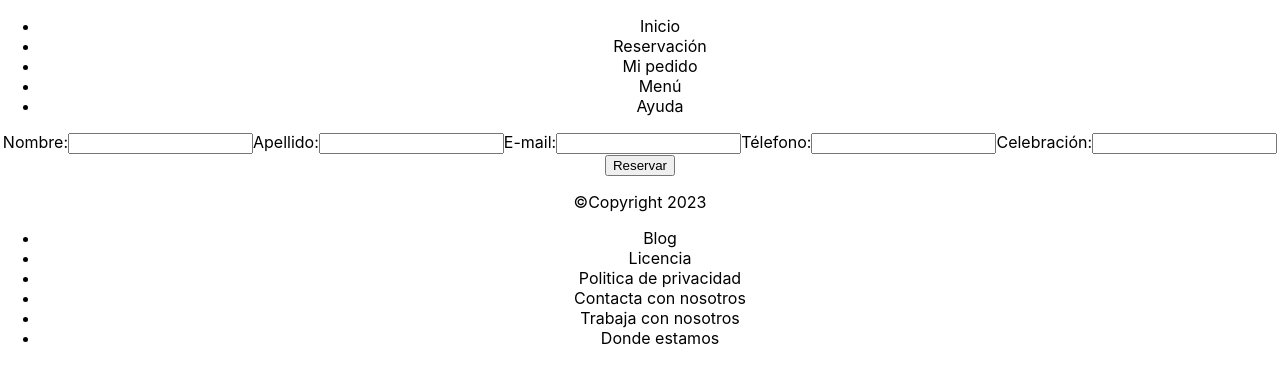
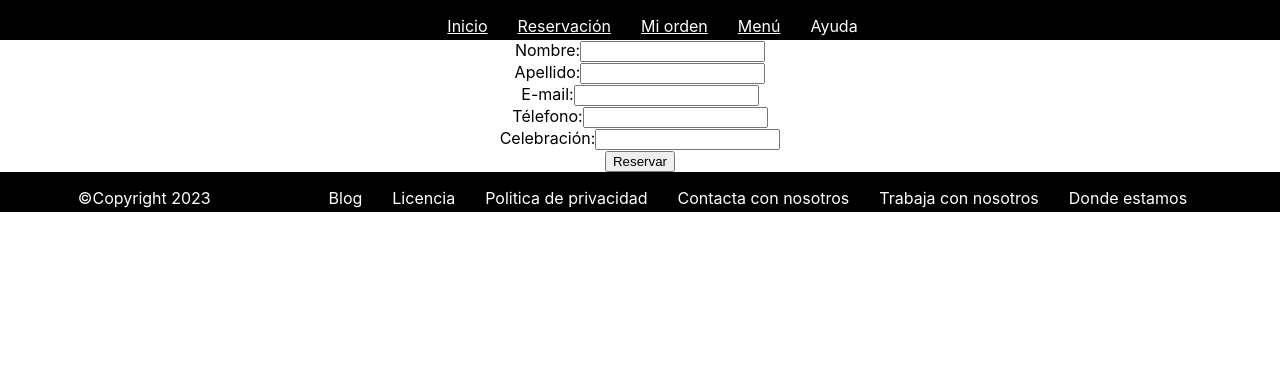
Before and after one commit to Paul-Jara/restaurant-app, a React (Create React App) app: page /booking in a window 1280 px wide. Shown: the top 384 px of the page. Built offline with nearby package versions, Linux system fonts and the light colour scheme.

Commit message:
Estilos
Se agrega estilos

```diff
--- a/src/App.css
+++ b/src/App.css
@@ -36,3 +36,48 @@
     transform: rotate(360deg);
   }
 }
+
+header, footer {
+	height: 40px;
+	width: 100%;
+	color: white;
+	background-color: black;
+  display: flex;
+	justify-content: space-evenly;
+}
+
+.food {
+	border: 1px solid white;
+	border-radius: 8px;
+	width: 250px;
+	height: 150px;
+	margin: 8px;
+	color: black;
+	background-color: rgba(240, 255, 255, 0.55);
+}
+
+header ul, footer ul {
+  width: auto;
+  display: flex;
+  flex-direction: row;
+  justify-content: end;
+  margin-right: 15px;
+  gap: 30px;
+}
+
+header li, footer li {
+  list-style: none;
+}
+
+header a, footer a {
+  color: white;
+}
+
+.flex {
+  display: flex;
+}
+
+.column {
+  flex-direction: column;
+  align-items: center;
+}
--- a/src/App.js
+++ b/src/App.js
@@ -7,6 +7,7 @@ import { AddFood } from './pages/AddFood';
 import { AboutUs } from './pages/AboutUs';
 import { Order } from './pages/Order';
 import { MessageSuccess } from './pages/MessageSuccess';
+import { BookingSuccess } from './pages/BookingSuccess';
 
 function App() {
   return (
@@ -19,6 +20,7 @@ function App() {
           <Route path='/food/:table/:id' element={<AddFood />} />
           <Route path='/order' element={<Order />} />
           <Route path='/success-order' element={<MessageSuccess />} />
+          <Route path='/booking-order' element={<BookingSuccess />} />
         </Route>
       </Routes>
     </div>
--- a/src/component/Food.js
+++ b/src/component/Food.js
@@ -5,7 +5,7 @@ export const Food = ({data, table}) => {
     const navigate = useNavigate()
 
     return (
-        <div>
+        <div className="food">
             <p>{food.name}</p>
             <p>{food.ingredient}</p>
             <p>{food.price}</p>
--- a/src/component/Header.js
+++ b/src/component/Header.js
@@ -1,12 +1,14 @@
+import { Link } from "react-router-dom"
+
 export const Header = () => {
     return (
         <header>
             <nav>
                 <ul>
-                    <li>Inicio</li>
-                    <li>Reservación</li>
-                    <li>Mi pedido</li>
-                    <li>Menú</li>
+                    <li><Link to='/'>Inicio</Link></li>
+                    <li><Link to='/booking'>Reservación</Link></li>
+                    <li><Link to='/order'>Mi orden</Link></li>
+                    <li><Link to='/menu'>Menú</Link></li>
                     <li>Ayuda</li>
                 </ul>
             </nav>
--- a/src/pages/Booking.js
+++ b/src/pages/Booking.js
@@ -1,8 +1,11 @@
 import { useState } from "react"
+import { useNavigate } from "react-router-dom"
 import LabelInput from "../component/LabelInput"
 import { postData } from "../util/myAPIs"
 
 const Booking = ({data}) => {
+    const navigate = useNavigate()
+
     const [name, setName] = useState(data?.name)
     const [lastName, setLastName] = useState(data?.lastName)
     const [email, setEmail] = useState(data?.email)
@@ -12,6 +15,7 @@ const Booking = ({data}) => {
     const saveBooking = () => {
         let booking = {'name': name, 'lastName': lastName, 'email': email, 'phone': phone, 'celebration': celebration}
         postData('booking', booking)
+        navigate('/booking-order')
     }
 
     return (
--- /dev/null
+++ b/src/pages/BookingSuccess.js
@@ -0,0 +1,12 @@
+import { Link } from "react-router-dom"
+
+export const BookingSuccess = () => {
+    return (
+        <section>
+            <article>
+                <h1>Su reservación se realizó exitosamente</h1>
+                <Link to="/">Volver al inicio</Link>
+            </article>
+        </section>
+    )
+}
```
